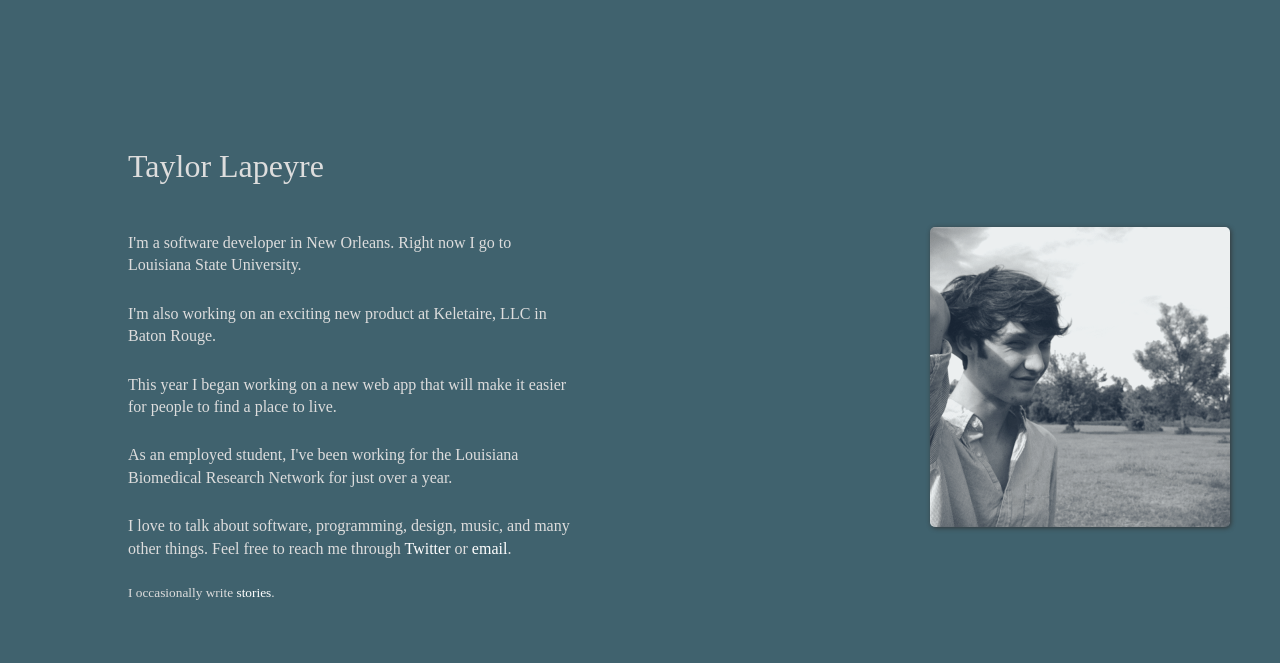
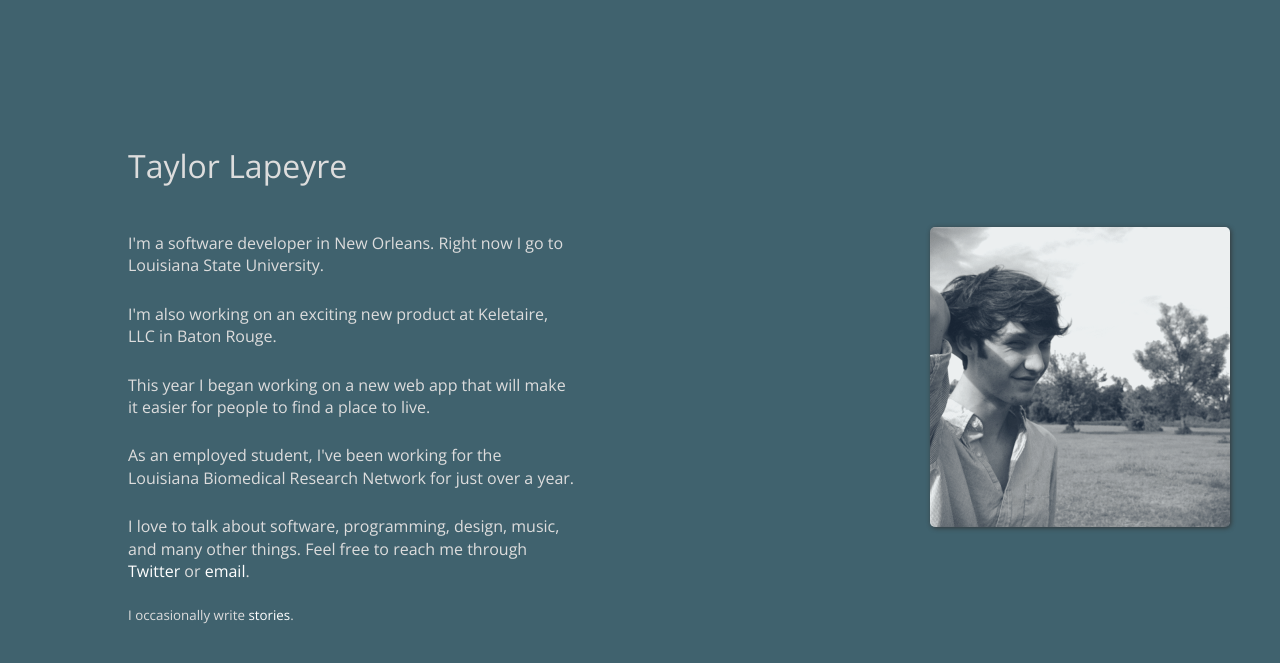
Before and after one commit to taylorlapeyre/taylorlapeyre.github.io, a Jekyll site: the page built from index.html, in a window 1280 px wide. Shown: the top 663 px of the page. Built offline with Jekyll 4.4.1, drawn with Linux system fonts in a browser that asks for light colours.

Commit message:
change font

```diff
--- a/_layouts/default.html
+++ b/_layouts/default.html
@@ -8,9 +8,7 @@
     {% endif %}
     <meta charset="utf-8">
     <link rel="stylesheet" href="{{ site.baseurl }}css/style.css">
-    <!--
     <link href='http://fonts.googleapis.com/css?family=Open+Sans:400,300,600' rel='stylesheet' type='text/css'>
-    -->
   </head>
 
   <body>
@@ -20,6 +18,5 @@
     {{ content }}
 
     {% include tracking.html %}
-    {% include typekit.html  %}
   </body>
 </html>
--- a/css/style.css
+++ b/css/style.css
@@ -4,7 +4,7 @@ body {
   margin: 0 auto;
   padding-top: 10%;
 
-  /*font-family: 'Open Sans', sans-serif;*/
+  font-family: 'Open Sans', sans-serif;
   font-size: 100%;
   line-height: 1.4em;
   font-weight: 100;
```
